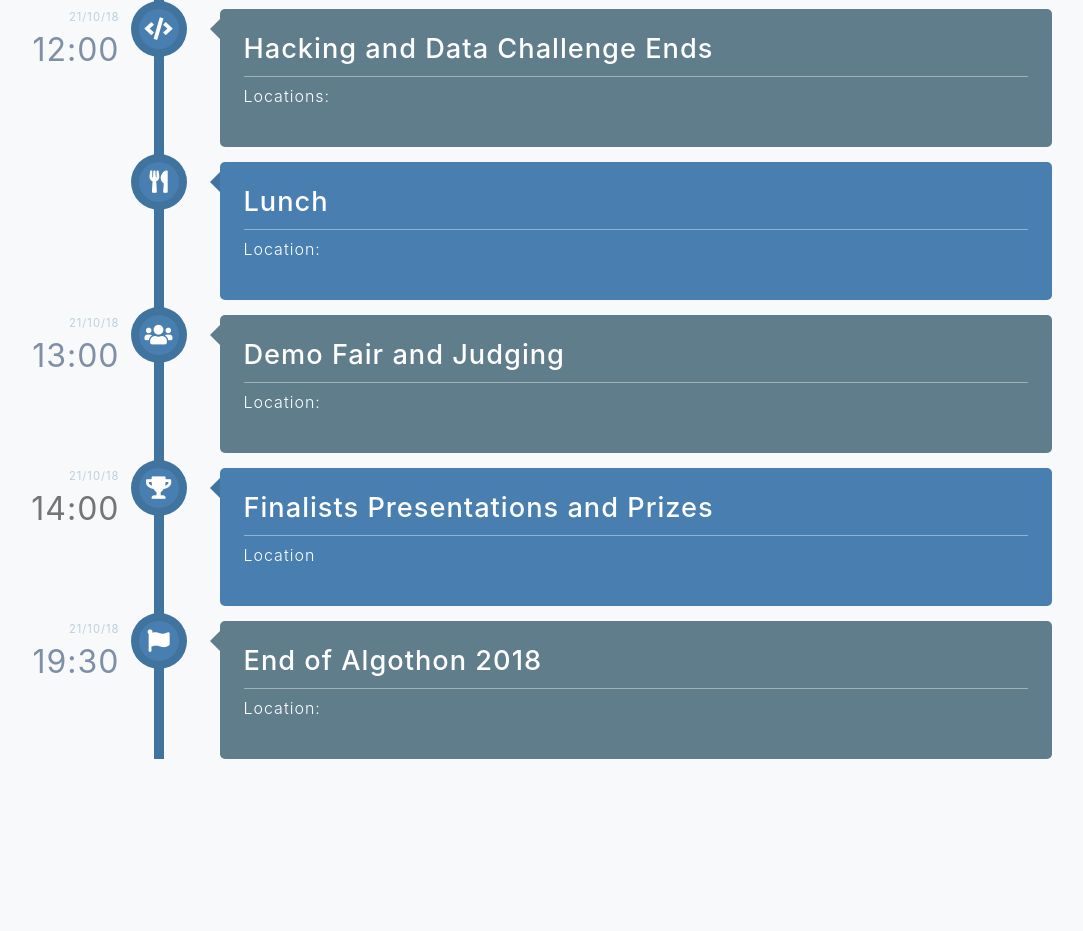
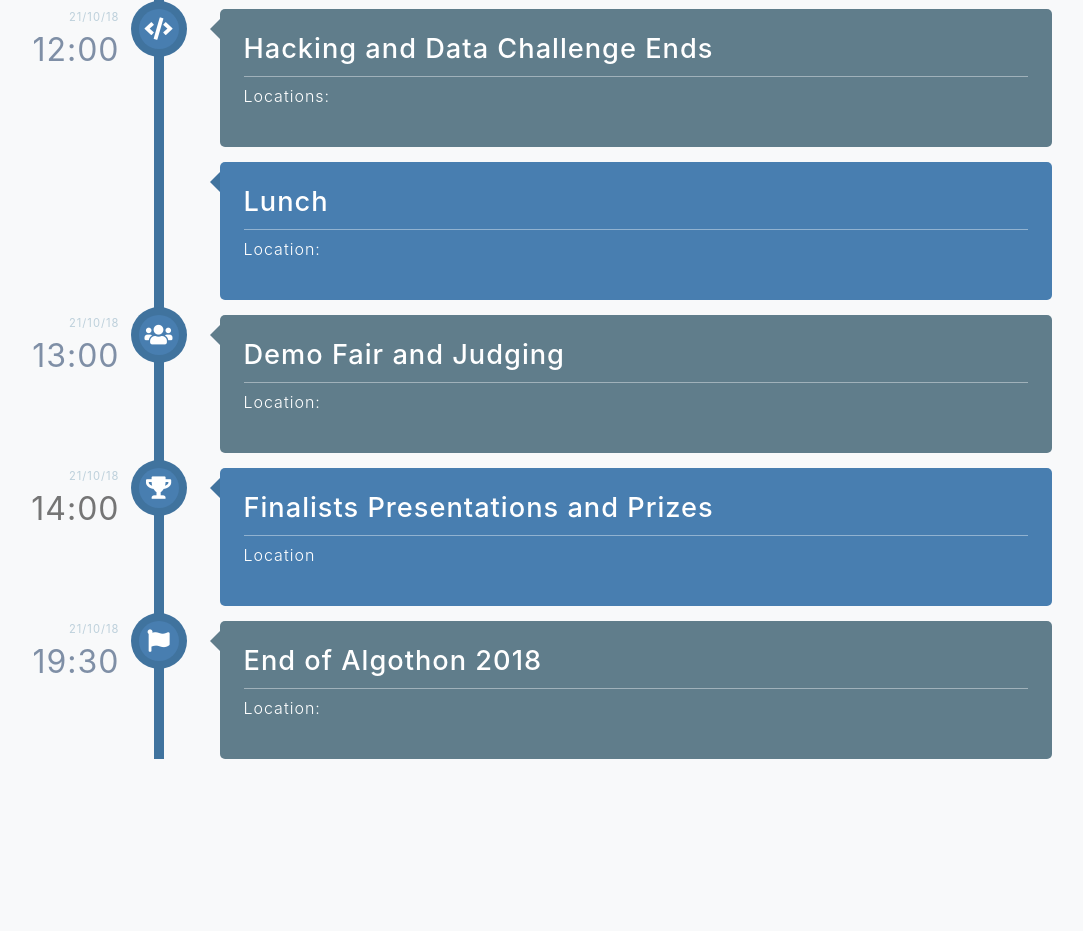
Before and after one commit to ffhu1/Algothon-2018-Website, a website with bundled scripts: page index.html in a window 1280 px wide. Shown: the part 3541-4472 px from the top of the page, without its empty margins (143-1226 px from the left). Built offline with nearby package versions, Linux system fonts and the light colour scheme.

Commit message:
Add files via upload

```diff
--- a/index.html
+++ b/index.html
@@ -199,7 +199,7 @@
                 </div>
               </li>
               <li>
-                <div class="cbp_tmicon"><i class="fas fa-utensils"></i></div>
+                <!-- <div class="cbp_tmicon"><i class="fas fa-utensils"></i></div> -->
                 <div class="cbp_tmlabel">
                   <h2>Lunch</h2>
                   <p>Location:</p>
```
